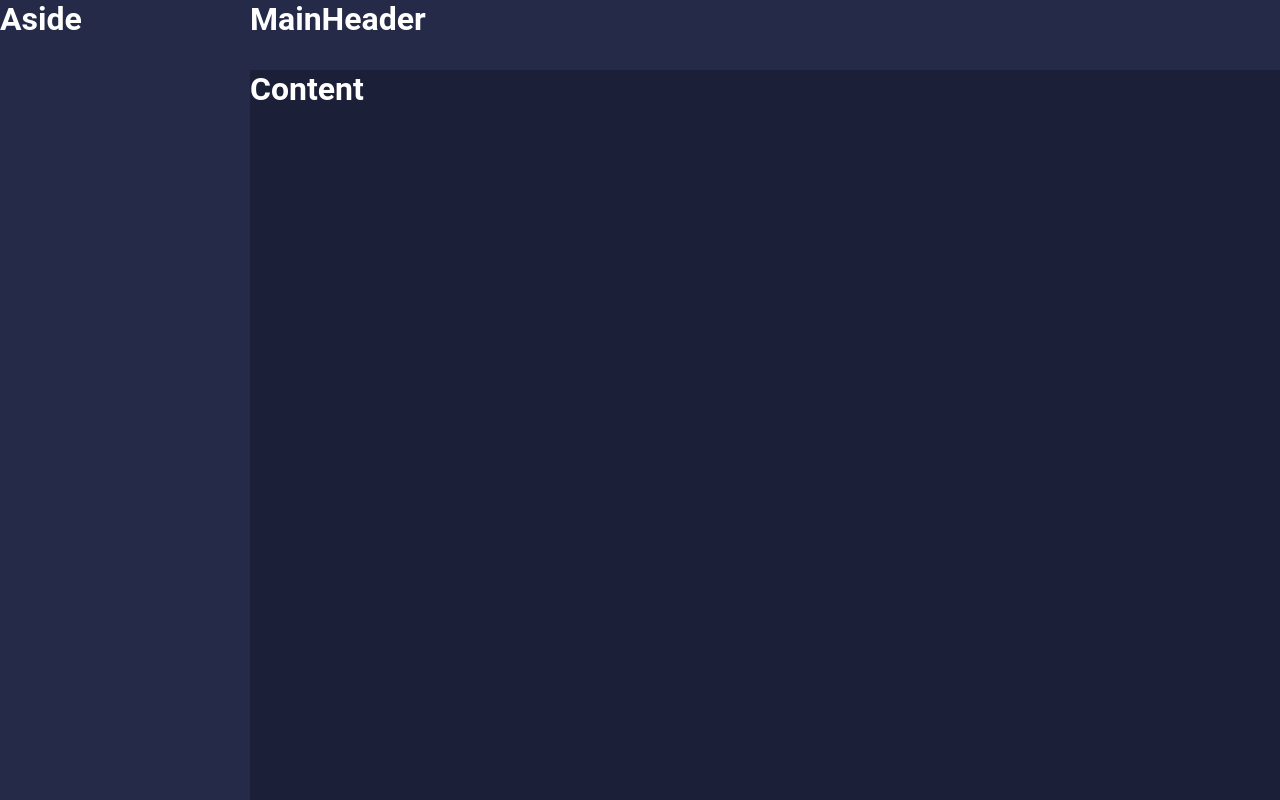
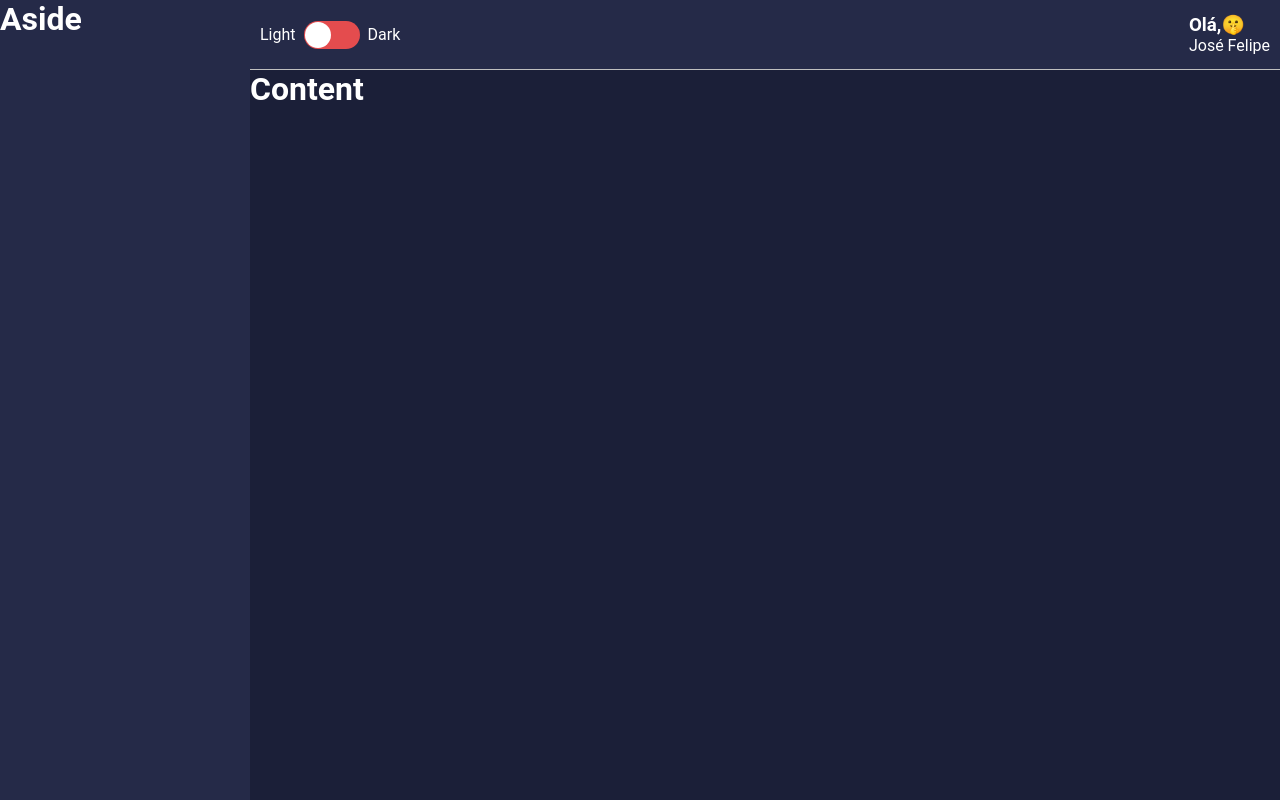
Before and after one commit to jfbarkokebas/finance-manager-dashboard, a React (Create React App) app: page / in a window 1280 px wide. Built offline with nearby package versions, Linux system fonts and the light colour scheme; a web font is replaced by a local one.

Commit message:
create MainHeader

```diff
--- a/package.json
+++ b/package.json
@@ -13,6 +13,7 @@
     "react": "^18.2.0",
     "react-dom": "^18.2.0",
     "react-scripts": "5.0.1",
+    "react-switch": "^7.0.0",
     "styled-components": "^5.3.6",
     "typescript": "^4.9.5",
     "web-vitals": "^2.1.4"
--- a/src/components/MainHeader/MainHeader.tsx
+++ b/src/components/MainHeader/MainHeader.tsx
@@ -1,10 +1,28 @@
-import { Container } from './styles'
+import {useMemo} from 'react'
+import emojis from '../../utils/emojis';
+import  Toggle  from "../Toggle/Toggle";
+import { Container,
+  Profile,
+  Welcome,
+  UserName
+} from './styles'
 
 
 const MainHeader = () => {
+
+  const emoji = useMemo(()=>{
+    const indice = Math.floor(Math.random() * emojis.length)
+
+    return emojis[indice]
+  },[])
+
   return (
     <Container>
-      <h1>MainHeader</h1>
+      <Toggle />
+      <Profile>
+        <Welcome>Olá,{emoji}</Welcome>
+        <UserName>José Felipe</UserName>
+      </Profile>
     </Container>
   )
 }
--- a/src/components/MainHeader/styles.ts
+++ b/src/components/MainHeader/styles.ts
@@ -4,5 +4,19 @@ export const Container = styled.div`
   grid-area: MH;
   color: ${props => props.theme.color.white};
   background-color:${props => props.theme.color.secondary} ;
+  display: flex;
+  justify-content: space-between;
+  align-items: center;
+  padding: 0 10px;
+  border-bottom: 1px solid ${props => props.theme.color.gray};
+`
+
+export const Profile = styled.div`
+ color: ${props => props.theme.color.white} ;
+`
+export const Welcome = styled.h3`
 
 `
+export const UserName = styled.span`
+
+`
--- /dev/null
+++ b/src/components/Toggle/Toggle.tsx
@@ -0,0 +1,24 @@
+
+import { useState } from 'react'
+import {Container, ToggleLabel, ToggleSelector } from './styles'
+
+
+const Toggle = () => {
+
+  const [online, setOnline] = useState(false)
+
+  return (
+    <Container>
+      <ToggleLabel>Light</ToggleLabel>
+      <ToggleSelector
+      uncheckedIcon={false}
+      checkedIcon={false}
+      checked={online}
+      onChange={()=> setOnline(!online)
+      }/>
+      <ToggleLabel>Dark</ToggleLabel>
+    </Container>
+  )
+}
+
+export default Toggle
--- /dev/null
+++ b/src/components/Toggle/styles.ts
@@ -0,0 +1,22 @@
+import styled from 'styled-components'
+import Switch, {ReactSwitchProps} from 'react-switch'
+import ReactSwitch from 'react-switch'
+
+
+export const Container = styled.div`
+ display: flex;
+ align-items: center;
+`
+export const ToggleLabel = styled.span`
+ color: ${props => props.theme.color.white};
+`
+//como o switch é uma biblioteca a forma de usar é STYLED(SWITCH):
+//ATTRS traz as propriedades e <> mostra de onde virão elas
+export const ToggleSelector = styled(Switch).attrs<ReactSwitchProps>(
+  ({theme})=>({
+    onColor: theme.color.info,
+    offColor: theme.color.warning
+
+  }))<ReactSwitchProps>`
+    margin: 0 8px;
+  `
--- /dev/null
+++ b/src/utils/emojis.ts
@@ -0,0 +1 @@
+export default ['😁', '😎', '😓	', '🤑', '🤫', '🤯']
```
Also changed, not shown: 2 other files (tests, documents, lock files or other folders).
